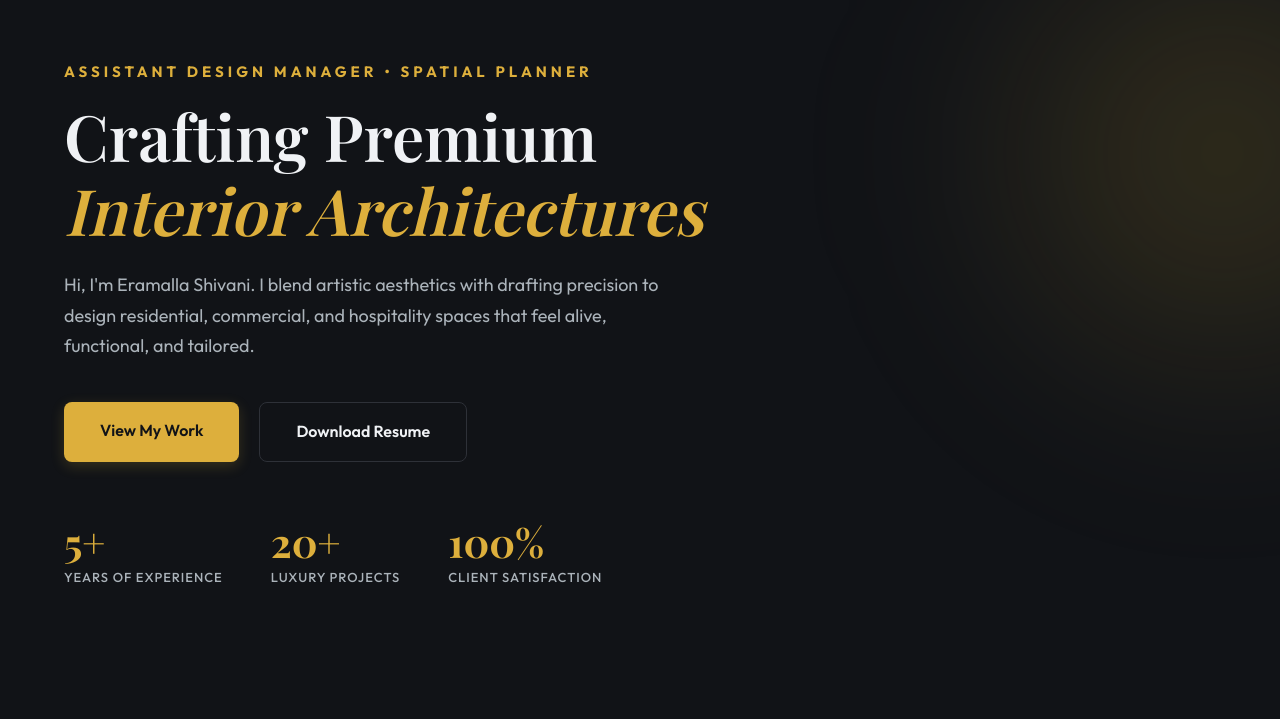
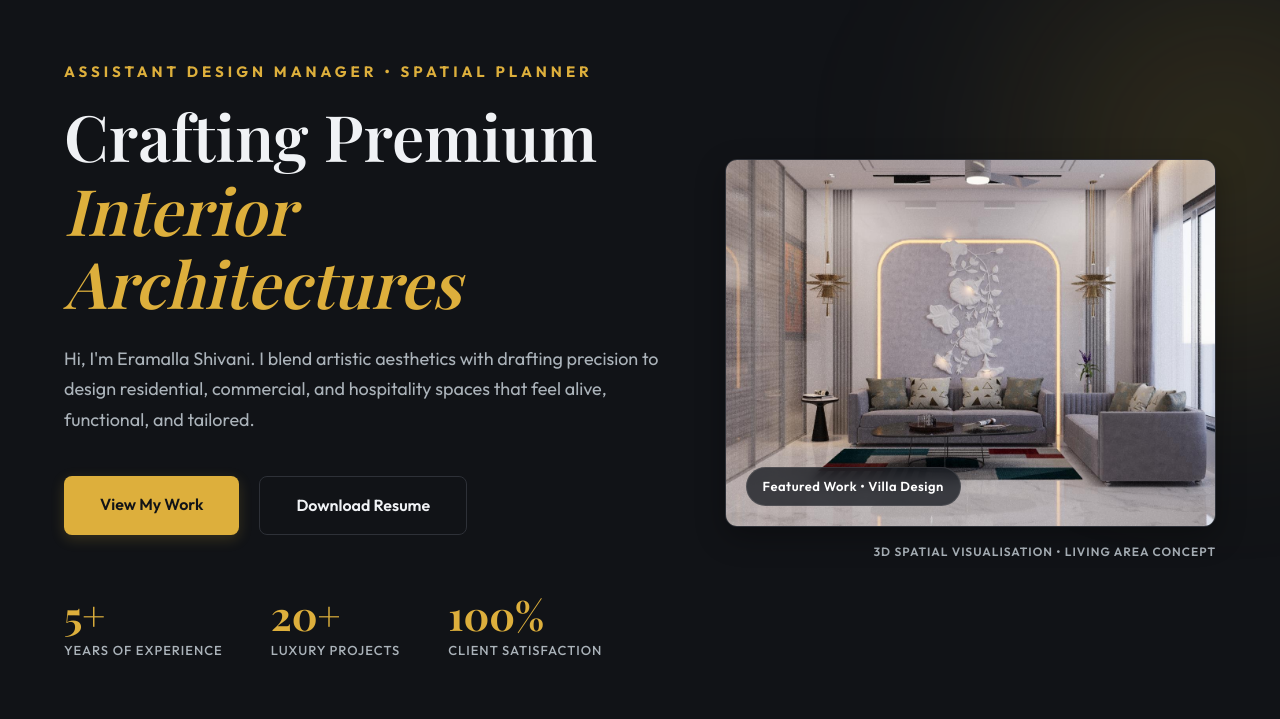
Before and after one commit to shivanisanvy-arch/portfolio, a plain HTML site: page index.html in a window 1280 px wide. Shown: the part 81-800 px from the top of the page. Drawn offline with nearby package versions, Linux system fonts and the light colour scheme; a web font is replaced by a local one.

Commit message:
Enhancement: Split-screen editorial hero layout with 3D rendering showcase card

```diff
--- a/index.css
+++ b/index.css
@@ -352,7 +352,7 @@ a {
 
 /* Hero Section Style */
 .hero-section {
-    min-height: 90vh;
+    min-height: 95vh;
     padding-top: var(--header-height);
     display: flex;
     align-items: center;
@@ -364,6 +364,83 @@ a {
     margin: 0 auto;
     padding: 60px 24px;
     width: 100%;
+    display: grid;
+    grid-template-columns: 1.1fr 0.9fr;
+    gap: 60px;
+    align-items: center;
+}
+
+.hero-visual {
+    display: flex;
+    flex-direction: column;
+    width: 100%;
+    animation: fadeInUp 1s ease-out;
+}
+
+@keyframes fadeInUp {
+    from { opacity: 0; transform: translateY(25px); }
+    to { opacity: 1; transform: translateY(0); }
+}
+
+.hero-image-frame {
+    position: relative;
+    border-radius: var(--border-radius);
+    overflow: hidden;
+    aspect-ratio: 4/3;
+    border: 1px solid var(--border-color);
+    box-shadow: var(--shadow);
+    transition: var(--transition);
+}
+
+.hero-render-img {
+    width: 100%;
+    height: 100%;
+    object-fit: cover;
+    display: block;
+    transition: transform 0.6s cubic-bezier(0.25, 0.8, 0.25, 1);
+}
+
+.hero-image-frame:hover {
+    transform: translateY(-5px);
+    border-color: var(--accent-color);
+}
+
+.hero-image-frame:hover .hero-render-img {
+    transform: scale(1.04);
+}
+
+.hero-visual-badge {
+    position: absolute;
+    bottom: 20px;
+    left: 20px;
+    background-color: rgba(18, 22, 28, 0.75);
+    backdrop-filter: blur(8px);
+    -webkit-backdrop-filter: blur(8px);
+    border: 1px solid rgba(255, 255, 255, 0.1);
+    color: #ffffff;
+    padding: 8px 16px;
+    border-radius: 30px;
+    font-size: 13px;
+    font-weight: 600;
+    letter-spacing: 0.5px;
+}
+
+.light-theme .hero-visual-badge {
+    background-color: rgba(255, 255, 255, 0.85);
+    border-color: rgba(0, 0, 0, 0.05);
+    color: var(--light-text);
+}
+
+.hero-visual-caption {
+    font-family: var(--font-body);
+    font-size: 12px;
+    font-weight: 600;
+    letter-spacing: 1px;
+    text-transform: uppercase;
+    color: var(--text-muted);
+    text-align: right;
+    margin-top: 15px;
+    display: block;
 }
 
 .hero-content {
@@ -1082,6 +1159,8 @@ a {
 @media (max-width: 992px) {
     .section-title { font-size: 32px; }
     .hero-title { font-size: 48px; }
+    .hero-container { grid-template-columns: 1fr; gap: 40px; text-align: center; }
+    .hero-visual-caption { text-align: center; }
     .about-grid { grid-template-columns: 1fr; gap: 40px; }
     .bio-image-card { margin: 0 auto; }
     .projects-grid { grid-template-columns: 1fr; gap: 30px; }
--- a/index.html
+++ b/index.html
@@ -97,6 +97,14 @@
                             <span class="stat-label">Client Satisfaction</span>
                         </div>
                     </div>
+                </div>
+                <!-- Premium Framed Architectural Showcase Card -->
+                <div class="hero-visual" id="hero-visual-card">
+                    <div class="hero-image-frame">
+                        <img src="images/page_13_img_2.jpg" alt="Featured Villa Design Project 3D Rendering" class="hero-render-img">
+                        <div class="hero-visual-badge">Featured Work &bull; Villa Design</div>
+                    </div>
+                    <div class="hero-visual-caption">3D Spatial Visualisation &bull; Living Area Concept</div>
                 </div>
             </div>
         </section>
```
Also changed, not shown: linkedin_banner.png (added).
